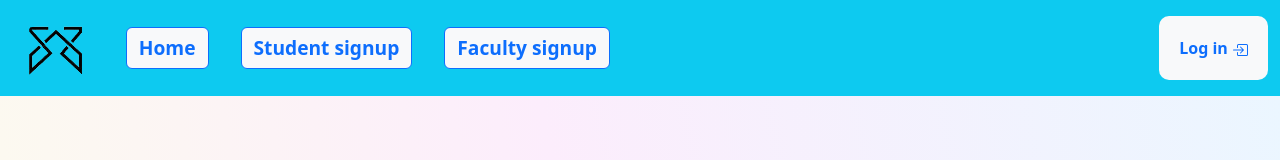
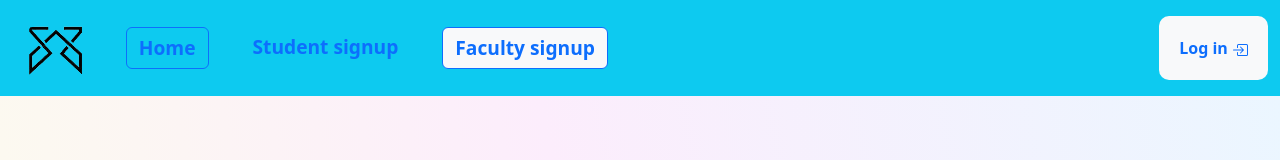
Before and after one commit to vmskhan/Student-Assistance-System, a React (Create React App) app: page /login in a window 1280 px wide. Shown: the top 160 px of the page. Built offline with nearby package versions, Linux system fonts and the light colour scheme; the HTML template or start-up script is replaced by a standard one.

Commit message:
few changes

```diff
--- a/package.json
+++ b/package.json
@@ -35,7 +35,7 @@
     "test": "react-scripts test",
     "eject": "react-scripts eject"
   },
-  "proxy": "http://localhost:3001",
+
   "eslintConfig": {
     "extends": [
       "react-app",
@@ -53,5 +53,6 @@
       "last 1 firefox version",
       "last 1 safari version"
     ]
-  }
+  },
+  "proxy": "http://localhost:3001"
 }
--- a/src/component/Admin/AdminHome.js
+++ b/src/component/Admin/AdminHome.js
@@ -44,7 +44,7 @@ const AdminHome=()=>{
 ]);
     return(
             <div className="home">
-
+{/*
                 <section>
                 <h1>performance graph</h1>
                 <Chart
@@ -54,7 +54,7 @@ const AdminHome=()=>{
                     height="400px"
                     legendToggle
                     />
-                </section>
+                </section> */}
                 <section>
                 <h1>cards</h1>
                 <div className="row">
--- a/src/component/Admin/AdminNavbar.js
+++ b/src/component/Admin/AdminNavbar.js
@@ -37,11 +37,11 @@ const AdminNavbar=()=>{
                   />
                 </Link>
                 <ul className="navbar-nav me-auto mb-2 mb-lg-0">
-                  <li className="nav-item">
+                  {/* <li className="nav-item">
 
                     <NavLink activeClassName="is-active" className="btn btn-light btn-outline-success fw-bold" aria-current="page" to="/admin/home">Home</NavLink>
-                  </li>
-                  <li className="nav-item dropdown">
+                  </li> */}
+                  {/* <li className="nav-item dropdown">
                     <Link className="btn btn-light btn-outline-success fw-bold dropdown-toggle" to="#" id="navbarDropdown" role="button" data-bs-toggle="dropdown" aria-expanded="false">
                       Features
                     </Link>
@@ -53,14 +53,14 @@ const AdminNavbar=()=>{
                       <li><hr className="dropdown-divider" /></li>
 
                     </ul>
-                  </li>
-
+                  </li> */}
+{/*
                   <li className="nav-item">
                     <NavLink activeClassName="is-active" className="btn btn-light btn-outline-success fw-bold" to="/admin/Controls">Controls</NavLink>
-                  </li>
-                  <li className="nav-item">
+                  </li> */}
+                  {/* <li className="nav-item">
                     <NavLink activeClassName="is-active" className="btn btn-light btn-outline-success fw-bold" to="/admin/Notifications">Notifications</NavLink>
-                  </li>
+                  </li> */}
 
 
                 </ul>
--- a/src/component/Common/Navbar.js
+++ b/src/component/Common/Navbar.js
@@ -28,11 +28,11 @@ const Navbar = () => {
               <ul className="navbar-nav me-auto mb-2 mb-lg-0">
                 <li className="nav-item">
 
-                  <NavLink activeClassName="is-active" className="btn btn-light btn-outline-primary fw-bold" aria-current="page" to="/" exact><b>Home</b></NavLink>
+                  <NavLink activeClassName="is-active" className="btn btn-outline-primary fw-bold" aria-current="page" to="/" exact><b>Home</b></NavLink>
                 </li>
 
                 <li className="nav-item">
-                  <NavLink activeClassName="is-active" className="btn btn-light btn-outline-primary fw-bold" to="/StudentRegister"><b>Student signup</b></NavLink>
+                  <NavLink activeClassName="is-active" className="btn btn-outline-primary border-0 fw-normal text-decoration-italic" to="/StudentRegister"><b>Student signup</b></NavLink>
                 </li>
                 <li className="nav-item">
                   <NavLink activeClassName="is-active" className="btn btn-light btn-outline-primary fw-bold" to="/FacultyRegister"><b>Faculty signup</b></NavLink>
--- a/src/component/Faculty/FacultyNavbar.js
+++ b/src/component/Faculty/FacultyNavbar.js
@@ -38,11 +38,11 @@ const FacultyNavbar=()=>{
                   />
                 </Link>
                 <ul className="navbar-nav me-auto mb-2 mb-lg-0">
-                  <li className="nav-item">
+                  {/* <li className="nav-item">
 
                     <NavLink activeClassName="is-active" className="btn btn-light btn-outline-danger active fw-bold" aria-current="page" to="/faculty/home">Home</NavLink>
-                  </li>
-                  <li className="nav-item dropdown">
+                  </li> */}
+                  {/* <li className="nav-item dropdown">
                     <NavLink activeClassName="is-active" className="btn btn-light btn-outline-danger fw-bold dropdown-toggle" to="#" id="navbarDropdown" role="button" data-bs-toggle="dropdown" aria-expanded="false">
                       Feature
                     </NavLink>
@@ -56,14 +56,14 @@ const FacultyNavbar=()=>{
                       <li><hr className="dropdown-divider" /></li>
 
                     </ul>
-                  </li>
+                  </li> */}
 
-                  <li className="nav-item">
+                  {/* <li className="nav-item">
                     <NavLink activeClassName="is-active" className="btn btn-light btn-outline-danger fw-bold" to="#">About</NavLink>
-                  </li>
-                  <li className="nav-item">
+                  </li> */}
+                  {/* <li className="nav-item">
                     <NavLink activeClassName="is-active" className="btn btn-light btn-outline-danger fw-bold" to="#">Contact</NavLink>
-                  </li>
+                  </li> */}
 
 
                 </ul>
```
